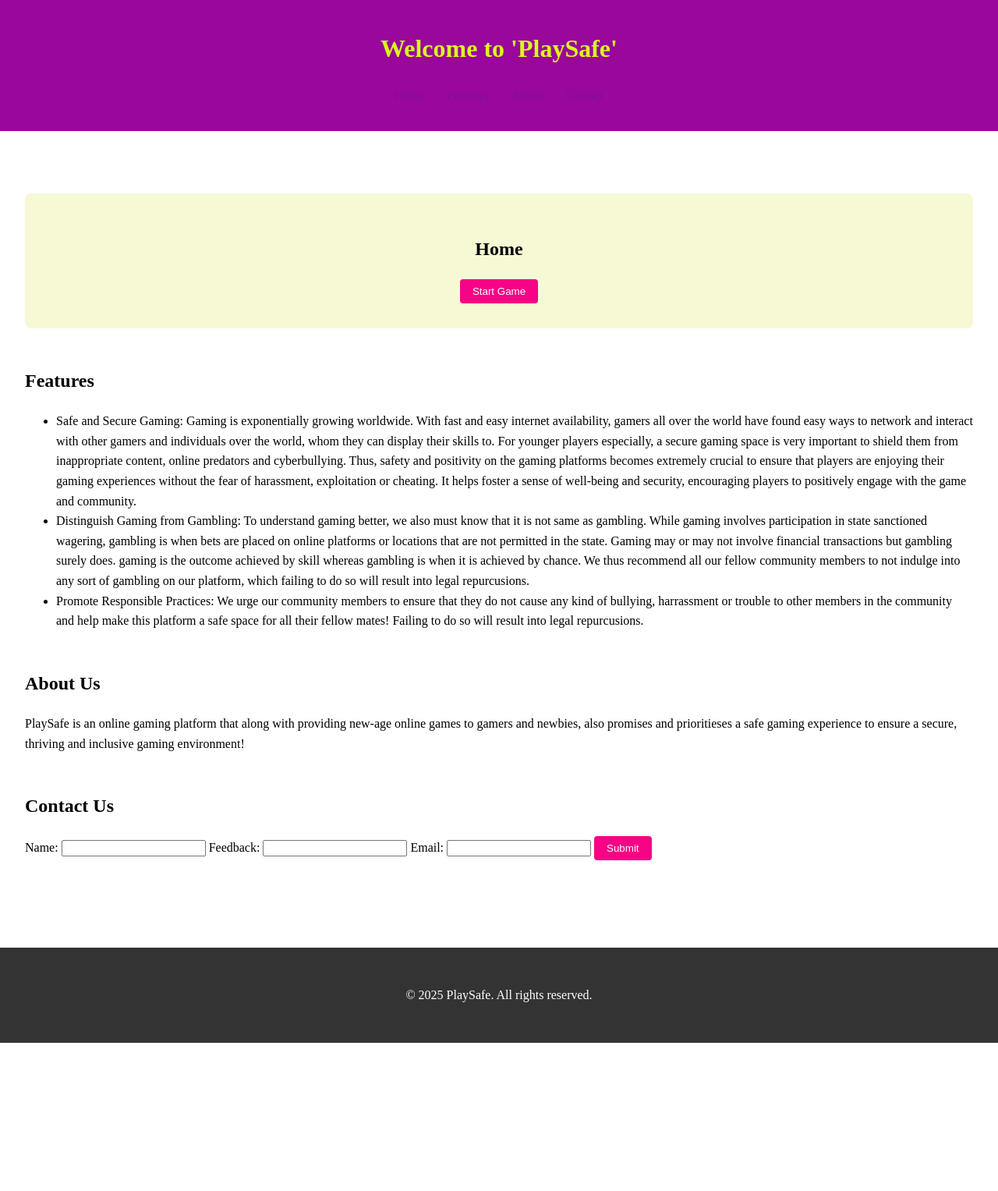
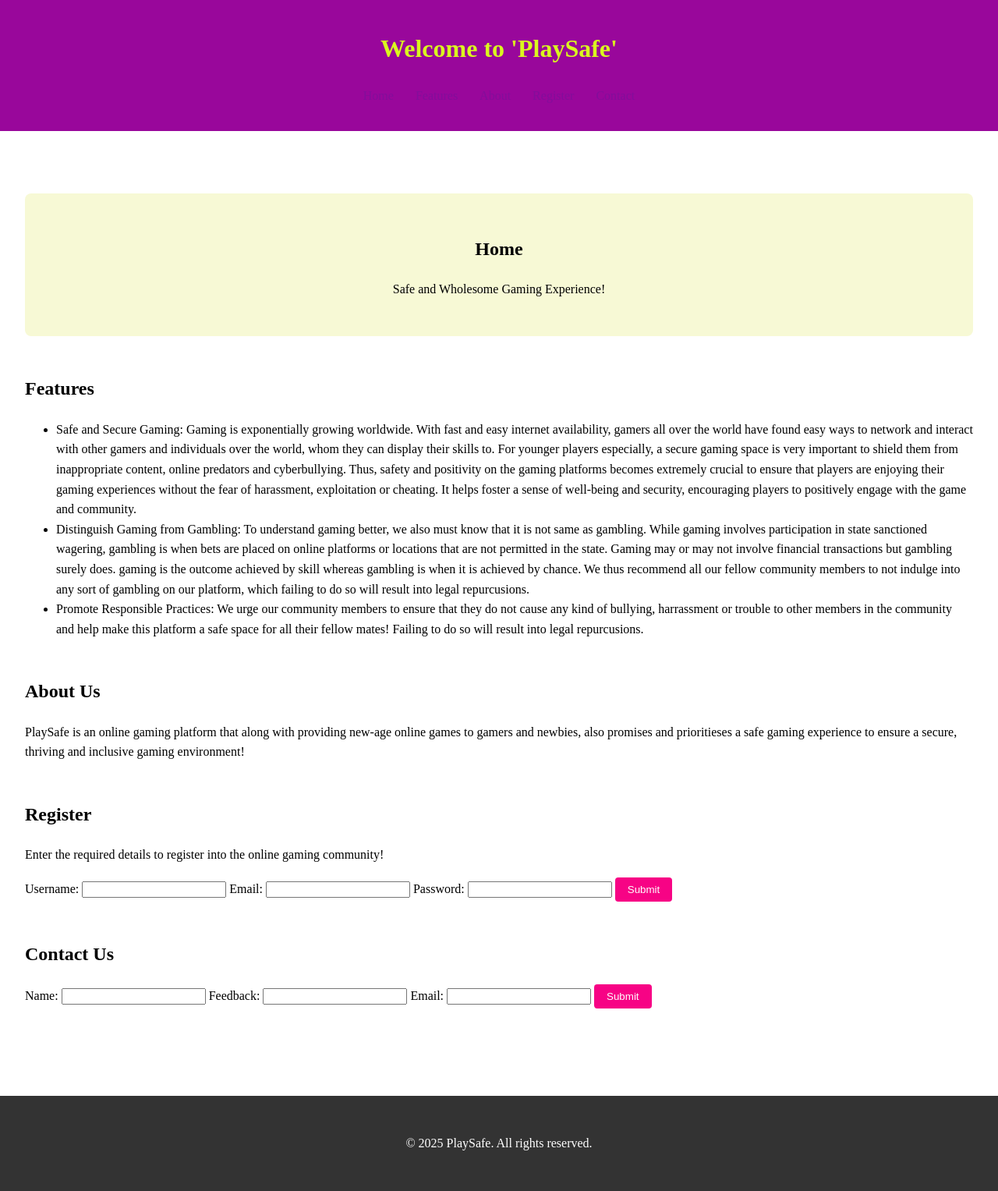
Before and after one commit to miheerak/iHackHackathon, a Flask app: page / in a window 1280 px wide. Shown: the whole page at 78% size. Before the commit the page ends 1337 px from the top, so only its background shows below. Run offline with Flask 3, Linux system fonts and the light colour scheme; parts of the project's set-up code (start-up, migrations or seed data) failed here and were passed over.

Commit message:
modified registration parameters

```diff
--- a/app.py
+++ b/app.py
@@ -19,7 +19,7 @@ def index():
 if __name__ == "__main__":
 	app.run()
 
-@app.route('/register', methods=['POST'])
+@app.route('registration-form', methods=['POST'])
 def register():
     username = request.form['username']
     email = request.form['email']
--- a/templates/index.html
+++ b/templates/index.html
@@ -14,6 +14,7 @@
                 <li><a href="#home">Home</a></li>
                 <li><a href="#features">Features</a></li>
                 <li><a href="#about">About</a></li>
+                <li><a href="#register">Register</a></li>
                 <li><a href="#contact">Contact</a></li>
 
             </ul>
@@ -23,7 +24,7 @@
     <main>
         <section id="home">
             <h2>Home</h2>
-            <button id="start-game">Start Game</button>
+            <p>Safe and Wholesome Gaming Experience!</p>
         </section>
 
         <section id="features">
@@ -38,6 +39,20 @@
         <section id="about">
             <h2>About Us</h2>
             <p>PlaySafe is an online gaming platform that along with providing new-age online games to gamers and newbies, also promises and prioritieses a safe gaming experience to ensure a secure, thriving and inclusive gaming environment!</p>
+        </section>
+
+        <section id="register">
+            <h2>Register</h2>
+            <p>Enter the required details to register into the online gaming community!</p>
+            <form action="registration-form" method="POST">
+                <label for="username">Username:</label>
+                <input type="text" id="name" required>
+                <label for="email">Email:</label>
+                <input type="email" id="email" required>
+                <label for="password">Password:</label>
+                <input type="text" id="password" required>
+                <button type="submit">Submit</button>
+            </form>
         </section>
 
         <section id="contact">
```
